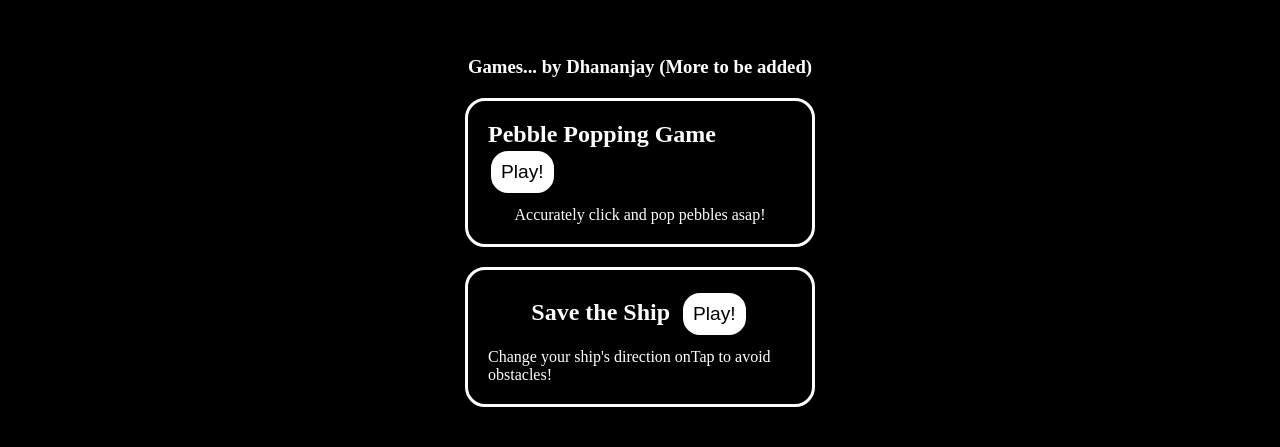
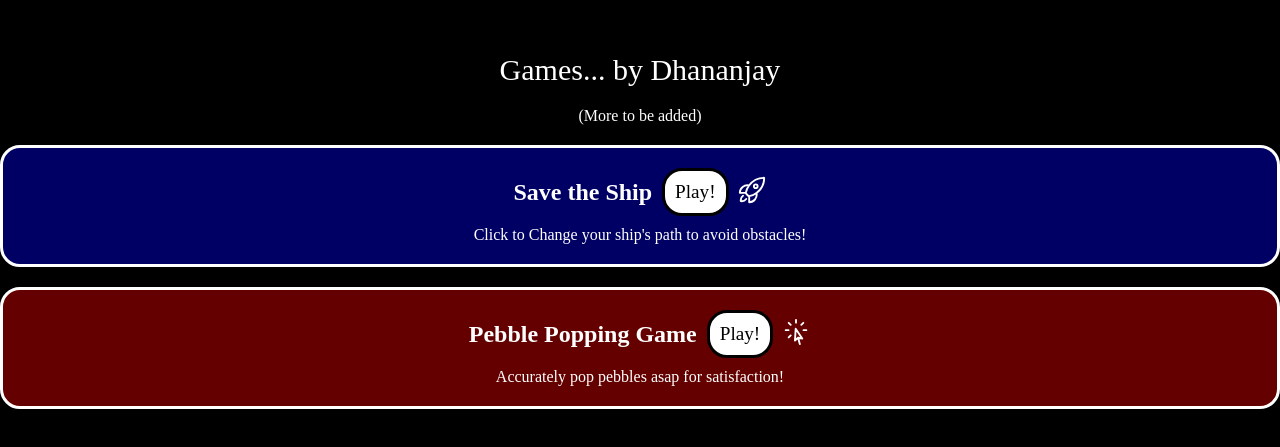
Before and after one commit to DJ5harma/WebGames, a React (Vite) app: page / in a window 1280 px wide. Shown: the part 169-616 px from the top of the page. Built offline with nearby package versions, Linux system fonts and the light colour scheme.

Commit message:
added a bit of styles

```diff
--- a/src/Pages/Home/Home.tsx
+++ b/src/Pages/Home/Home.tsx
@@ -1,14 +1,18 @@
-import { useEffect } from "react";
+import { ReactNode, useEffect } from "react";
 import { Link } from "react-router-dom";
 
 const GameSnippet = ({
 	linkPath,
 	name,
 	description,
+	bgColor,
+	image,
 }: {
 	linkPath: string;
 	name: string;
 	description: string;
+	bgColor: string;
+	image: ReactNode;
 }) => {
 	return (
 		<div
@@ -18,16 +22,18 @@ const GameSnippet = ({
 				borderRadius: 20,
 				alignItems: "center",
 				gap: 10,
-				width: 350,
+				width: "100%",
 				display: "flex",
 				flexDirection: "column",
+				backgroundColor: bgColor,
 			}}
 		>
-			<div>
+			<div style={{ display: "flex", alignItems: "center" }}>
 				<h2 style={{ display: "inline", marginRight: 10 }}>{name}</h2>
 				<Link to={linkPath}>
 					<button>Play!</button>
 				</Link>
+				<div style={{ marginLeft: 8 }}>{image}</div>
 			</div>
 			<p>{description}</p>
 		</div>
@@ -35,6 +41,7 @@ const GameSnippet = ({
 };
 
 export default function Home() {
+	const imageWidth = 30;
 	useEffect(() => {
 		document.title = "WebGames TS";
 	}, []);
@@ -50,16 +57,53 @@ export default function Home() {
 				gap: 20,
 			}}
 		>
-			<h3>Games... by Dhananjay (More to be added)</h3>
+			<p style={{ fontSize: 30 }}>Games... by Dhananjay </p>
+			<p>(More to be added)</p>
+			<GameSnippet
+				linkPath="/save-the-ship"
+				name="Save the Ship"
+				description="Click to Change your ship's path to avoid obstacles!"
+				bgColor="rgb(0,0,100)"
+				image={
+					<svg
+						xmlns="http://www.w3.org/2000/svg"
+						fill="none"
+						viewBox="0 0 24 24"
+						strokeWidth={1.5}
+						stroke="currentColor"
+						className="w-6 h-6"
+						width={imageWidth}
+					>
+						<path
+							strokeLinecap="round"
+							strokeLinejoin="round"
+							d="M15.59 14.37a6 6 0 0 1-5.84 7.38v-4.8m5.84-2.58a14.98 14.98 0 0 0 6.16-12.12A14.98 14.98 0 0 0 9.631 8.41m5.96 5.96a14.926 14.926 0 0 1-5.841 2.58m-.119-8.54a6 6 0 0 0-7.381 5.84h4.8m2.581-5.84a14.927 14.927 0 0 0-2.58 5.84m2.699 2.7c-.103.021-.207.041-.311.06a15.09 15.09 0 0 1-2.448-2.448 14.9 14.9 0 0 1 .06-.312m-2.24 2.39a4.493 4.493 0 0 0-1.757 4.306 4.493 4.493 0 0 0 4.306-1.758M16.5 9a1.5 1.5 0 1 1-3 0 1.5 1.5 0 0 1 3 0Z"
+						/>
+					</svg>
+				}
+			/>
 			<GameSnippet
 				linkPath="/pop-game"
 				name="Pebble Popping Game"
-				description="Accurately click and pop pebbles asap!"
-			/>
-			<GameSnippet
-				linkPath="/save-the-ship"
-				name="Save the Ship"
-				description="Change your ship's direction onTap to avoid obstacles!"
+				description="Accurately pop pebbles asap for satisfaction!"
+				bgColor="rgb(100,0,0)"
+				image={
+					<svg
+						xmlns="http://www.w3.org/2000/svg"
+						fill="none"
+						viewBox="0 0 24 24"
+						strokeWidth={1.5}
+						stroke="currentColor"
+						className="w-6 h-6"
+						width={imageWidth}
+					>
+						<path
+							strokeLinecap="round"
+							strokeLinejoin="round"
+							d="M15.042 21.672 13.684 16.6m0 0-2.51 2.225.569-9.47 5.227 7.917-3.286-.672ZM12 2.25V4.5m5.834.166-1.591 1.591M20.25 10.5H18M7.757 14.743l-1.59 1.59M6 10.5H3.75m4.007-4.243-1.59-1.59"
+						/>
+					</svg>
+				}
 			/>
 		</div>
 	);
--- a/src/index.css
+++ b/src/index.css
@@ -2,6 +2,7 @@
 	margin: 0;
 	padding: 0;
 	box-sizing: border-box;
+	font-family: cursive;
 }
 nav {
 	p {
```
